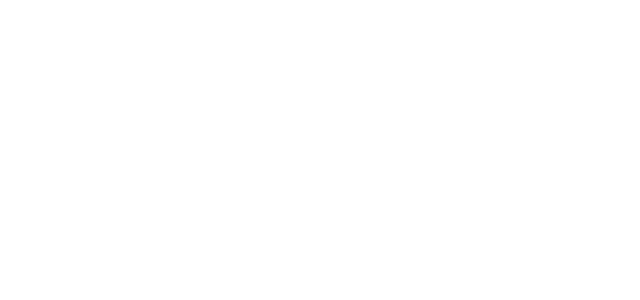
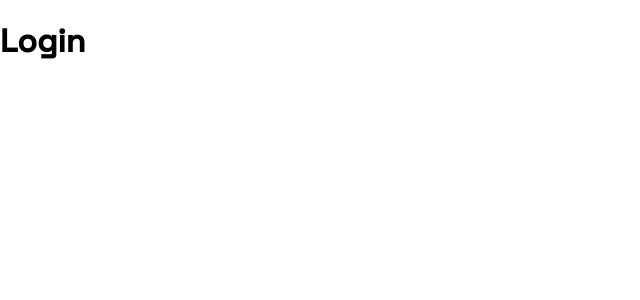
Before and after one commit to boringblobking/try2, a React (Create React App) app in the folder frontend/: page /login in a window 1280 px wide. Before the commit this address had no page. Shown: the top 300 px of the page, without its empty margins (0-640 px from the left). Built offline with nearby package versions, Linux system fonts and the light colour scheme.

Commit message:
added login page

```diff
--- a/frontend/src/App.js
+++ b/frontend/src/App.js
@@ -4,6 +4,7 @@ import BeneficiarySignUp from './components/BeneficiarySignUp';
 import BeneficiaryRequest from './components/BeneficiaryRequest';
 import FoodBankSignUp from './components/FoodBankSignUp';
 import FoodBankRequests from './components/FoodBankRequests';
+import Login from './components/Login';
 import {BrowserRouter as Router, Routes, Route } from 'react-router-dom';
 
 function App() {
@@ -17,6 +18,7 @@ function App() {
         <Route path="/beneficiary-request" exact element={<BeneficiaryRequest/>} />
         <Route path="/food-bank-sign-up" exact element={<FoodBankSignUp/>} />
         <Route path="/food-bank-requests" exact element={<FoodBankRequests/>} />
+        <Route path="/login" exact element={<Login/>} />
         </Routes>
       </header>
     </div>
--- /dev/null
+++ b/frontend/src/components/Login.js
@@ -0,0 +1,8 @@
+import React from 'react';
+import './Login.css'
+
+function Login() {
+    return(<h1>Login</h1>);
+}
+
+export default Login;
```
Also changed, not shown: frontend/src/components/Login.css (added).
